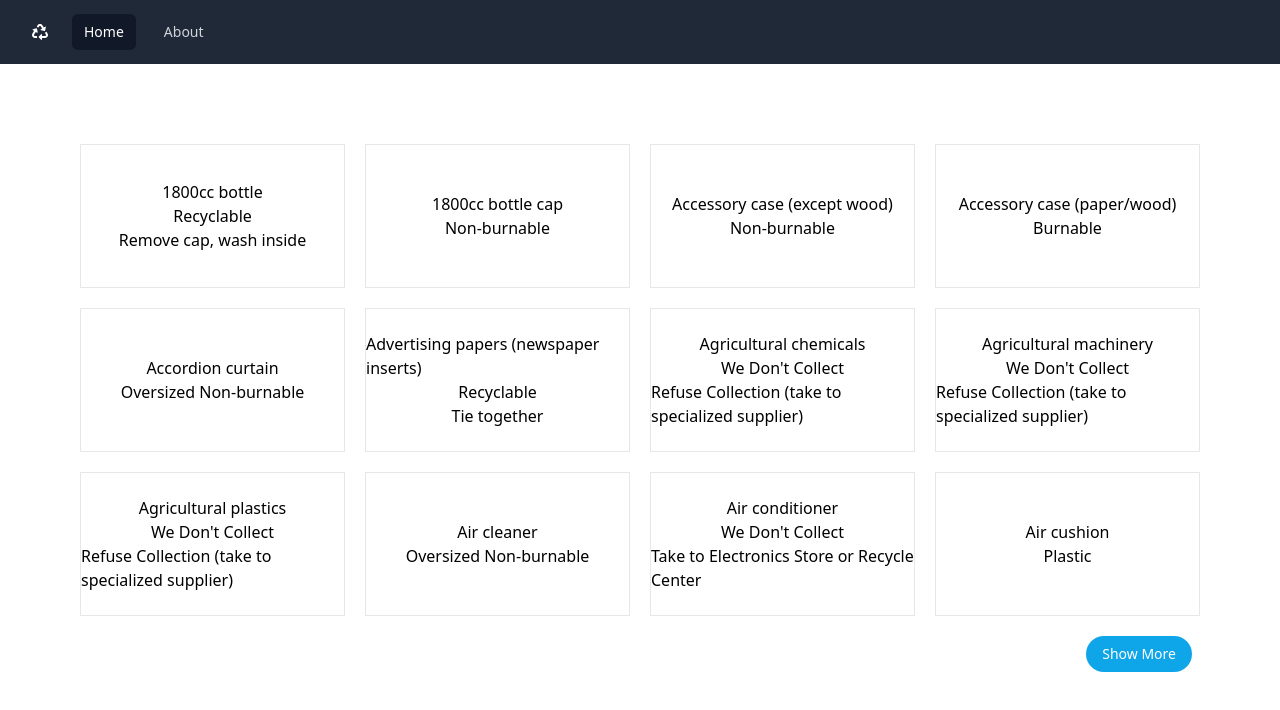
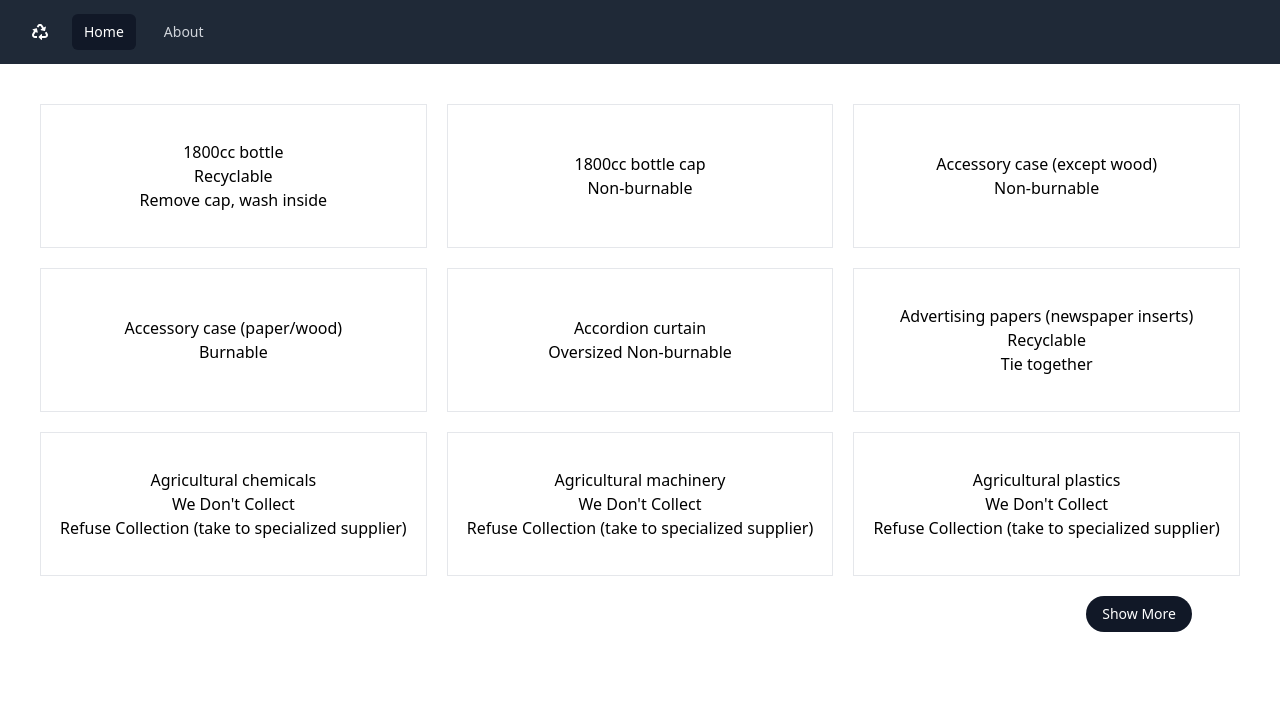
Before and after one commit to SLuo490/japan-recycle, a React (Create React App) app: page / in a window 1280 px wide. Shown: the top 710 px of the page. Built offline with nearby package versions, Linux system fonts and the light colour scheme.

Commit message:
add color to button

```diff
--- a/src/App.js
+++ b/src/App.js
@@ -6,16 +6,17 @@
 
 function App() {
   // render more rows of data with a click more button
-  const [show, setShow] = useState(12);
+  const [show, setShow] = useState(9);
 
   const showMore = () => {
-    setShow(show + 4);
+    setShow(show + 6);
   };
 
   const showLess = () => {
-    setShow(show - 4);
+    setShow(show - 6);
   };
 
+  // scroll to the bottom of the screen whenever show is rendered
   useEffect(() => {
     if (show) {
       window.scrollTo({
@@ -28,8 +29,8 @@
   return (
     <div className='App'>
       <Navbar />
-      {/* Show 5 items at first */}
-      <div className='grid grid-cols-4 gap-5 mx-20 mt-20'>
+      {/* Show 9 items at first */}
+      <div className='grid grid-cols-1 md:grid-cols-3 sm:grid-cols-2 gap-5 mt-10 mx-10'>
         {data.slice(0, show).map((item) => (
           <Item item={item} />
         ))}
@@ -38,7 +39,7 @@
       {show <= 12 ? (
         <div className='mx-20 my-5 float-right'>
           <button
-            className='mr-2 border-none border-2 bg-sky-500 rounded-full text-white px-4 py-2 text-sm font-medium'
+            className='mr-2 border-none border-2 bg-gray-900 hover:bg-gray-300 hover:text-black rounded-full text-white px-4 py-2 text-sm font-medium'
             onClick={showMore}
           >
             Show More
@@ -47,13 +48,13 @@
       ) : (
         <div className='mx-20 my-5 float-right'>
           <button
-            className='mr-2 border-none border-2 bg-sky-500 rounded-full text-white px-4 py-2 text-sm font-medium'
+            className='mr-2 border-none border-2 bg-gray-700 hover:bg-gray-300 hover:text-black rounded-full text-white px-4 py-2 text-sm font-medium'
             onClick={showMore}
           >
             Show More
           </button>
           <button
-            className='border-none border-2 bg-lime-500 rounded-full text-white px-4 py-2 text-sm font-medium'
+            className='border-none border-2 bg-gray-300 rounded-full text-black hover:bg-gray-900 hover:text-white px-4 py-2 text-sm font-medium'
             onClick={showLess}
           >
             Show Less
```
